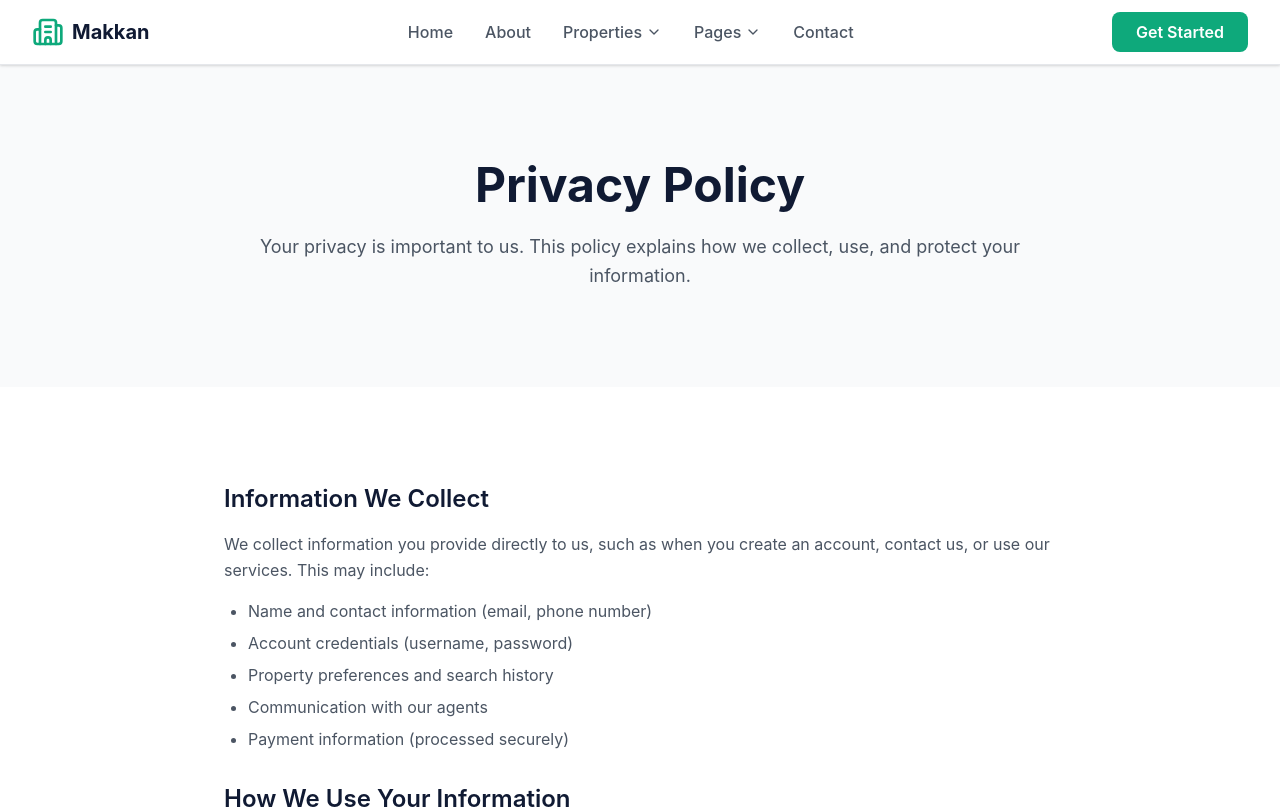
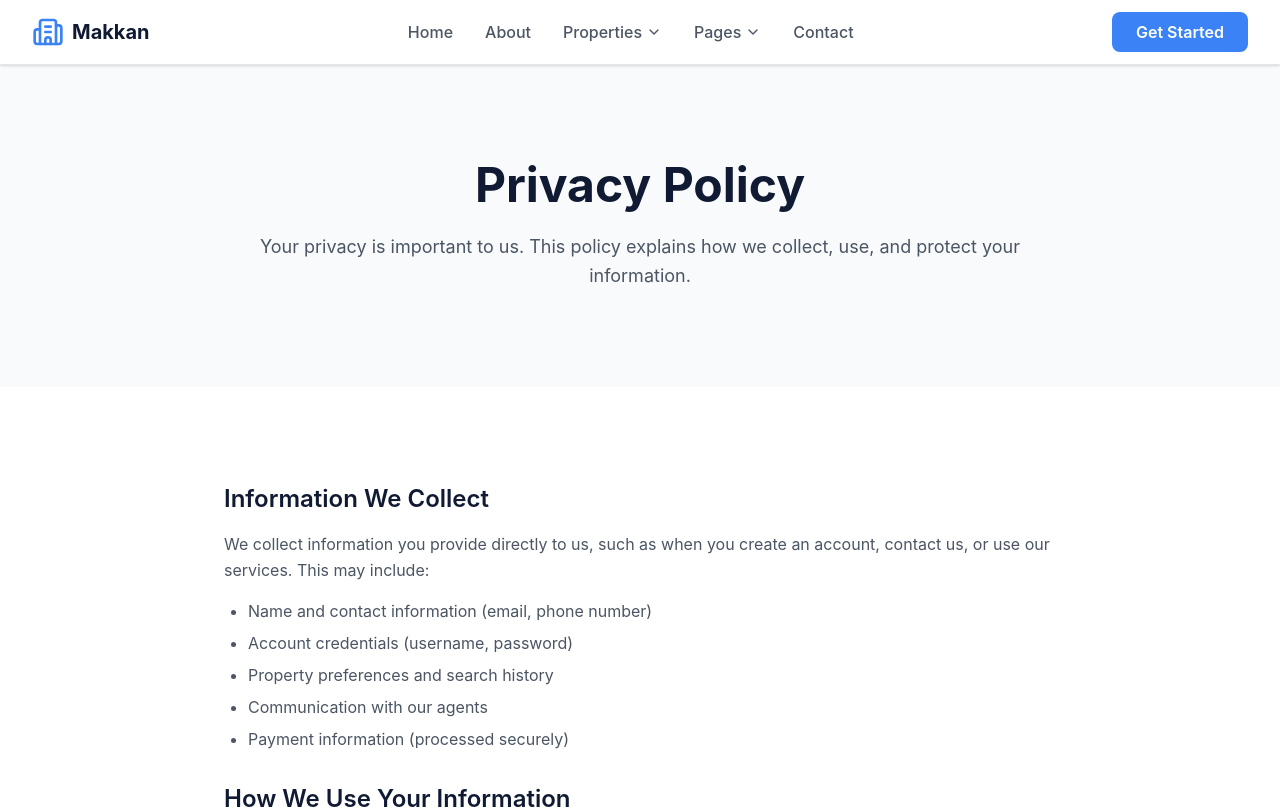
Before and after one commit to msnoor975-ship-it/Makkan-frontend, a React (Vite) app: page /privacy in a window 1280 px wide. Shown: the top 809 px of the page. Built offline with nearby package versions, Linux system fonts and the light colour scheme; no server answers.

Commit message:
Change primary color to blue for deployment test

```diff
--- a/tailwind.config.js
+++ b/tailwind.config.js
@@ -7,18 +7,18 @@ export default {
   theme: {
     extend: {
       colors: {
-        // Primary brand color - teal/emerald green
+        // Primary brand color - blue
         primary: {
-          50: '#f0fdf4',
-          100: '#dcfce7',
-          200: '#bbf7d0',
-          300: '#86efac',
-          400: '#4ade80',
-          500: '#0EA97B', // Main primary color
-          600: '#059669',
-          700: '#047857',
-          800: '#065f46',
-          900: '#064e3b',
+          50: '#eff6ff',
+          100: '#dbeafe',
+          200: '#bfdbfe',
+          300: '#93c5fd',
+          400: '#60a5fa',
+          500: '#3B82F6', // Main primary color
+          600: '#2563eb',
+          700: '#1d4ed8',
+          800: '#1e40af',
+          900: '#1e3a8a',
         },
         // Secondary/dark - navy/dark-blue
         secondary: {
```
